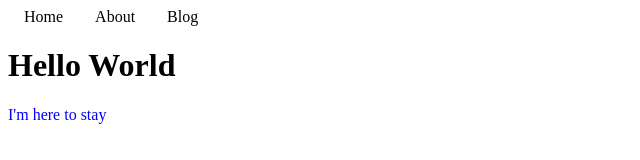
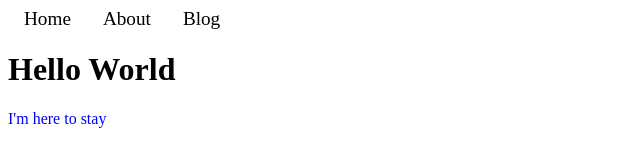
Before and after one commit to mwonng/whisper, a Next.js app: page / in a window 1280 px wide. Shown: the top 160 px of the page, without its empty margins (0-640 px from the left). Built offline with nearby package versions, Linux system fonts and the light colour scheme.

Commit message:
add header link style

```diff
--- a/layouts/Header.js
+++ b/layouts/Header.js
@@ -6,7 +6,12 @@ import Footer from './Footer';
 
 const NavLink = styled.a`
   padding: 0 1rem;
+  font-size: 1.2rem;
   cursor: pointer;
+  &:hover {
+    color: blue;
+    text-decoration: underline;
+  }
 `
 
 export default () =>
```
